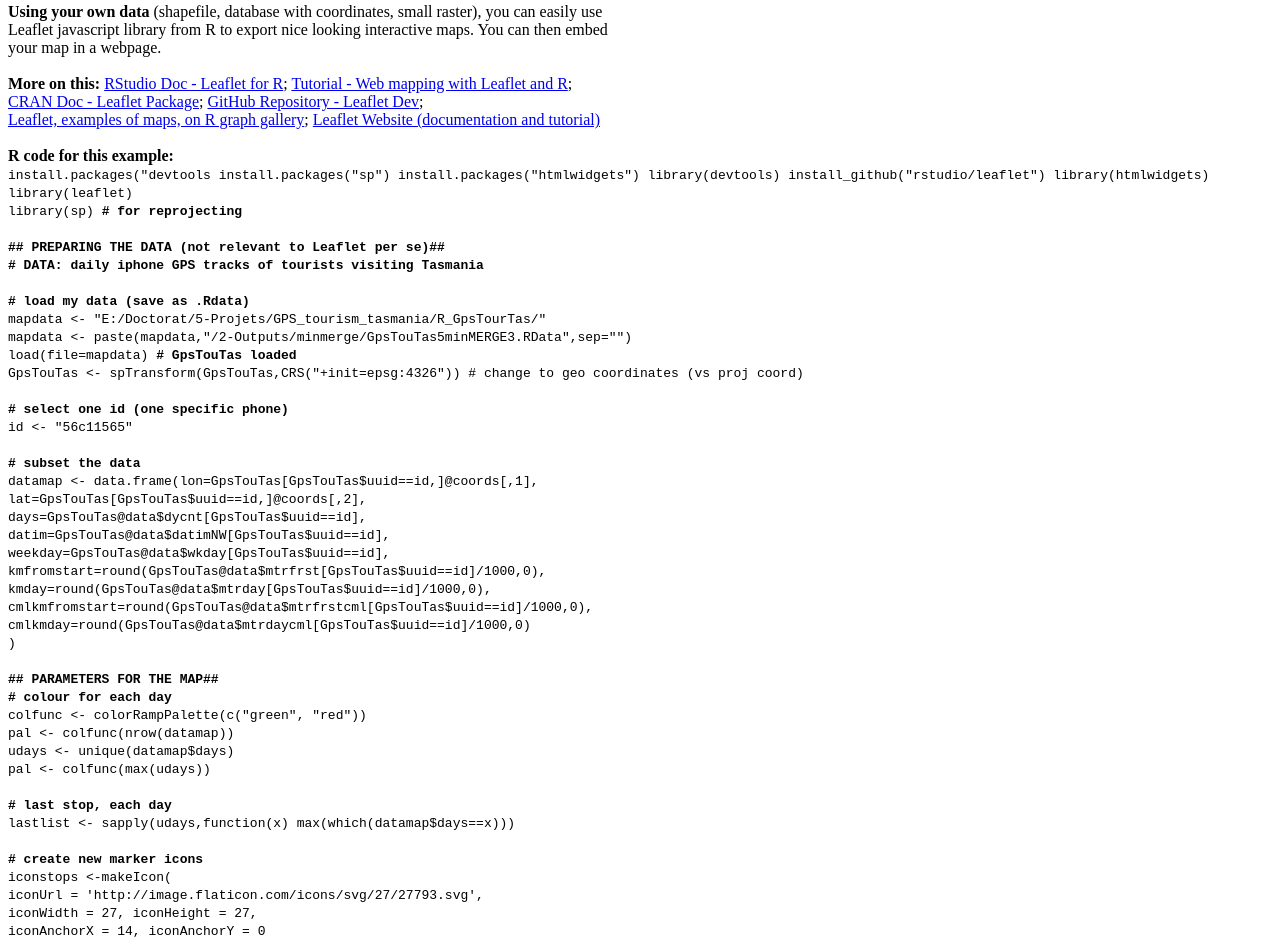
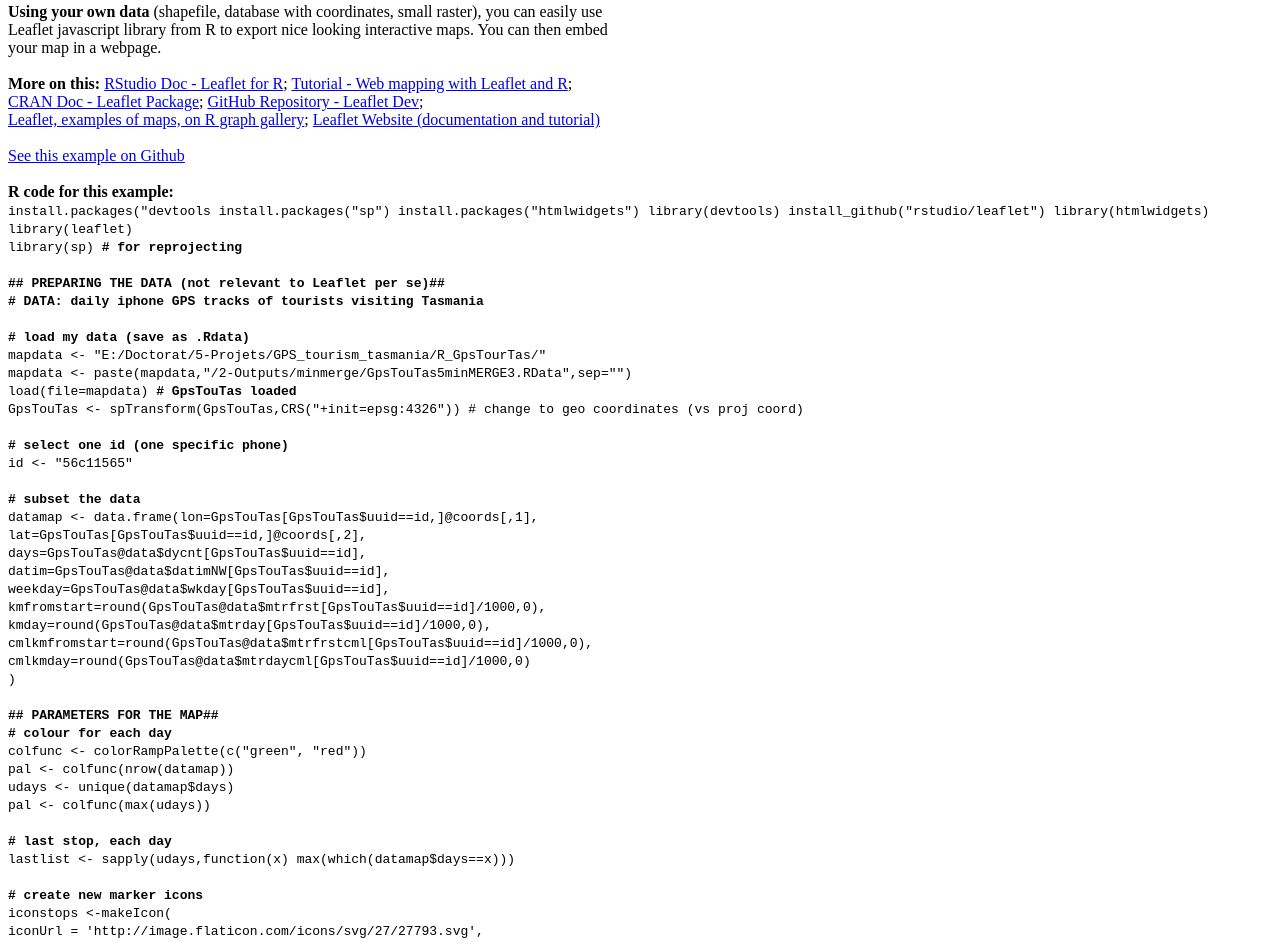
Before and after one commit to romain-louvet/maps, a plain HTML site: page index.html in a window 1280 px wide. Shown: the part 1101-2043 px from the top of the page. Drawn offline with Linux system fonts and the light colour scheme.

Commit message:
Update index.html

```diff
--- a/index.html
+++ b/index.html
@@ -36,6 +36,8 @@ your map in a webpage.</br></br>
 <a href="https://github.com/rstudio/leaflet">GitHub Repository - Leaflet Dev</a>;</br>
 <a href="http://www.r-graph-gallery.com/portfolio/maps/">Leaflet, examples of maps, on R graph gallery</a>;
 <a href="http://leafletjs.com/index.html">Leaflet Website (documentation and tutorial)</a></br></br>
+
+<a href="https://github.com/romain-louvet/leafletexample">See this example on Github</a></br></br>
 
 <b>R code for this example:</b></br>
 <code>
```
